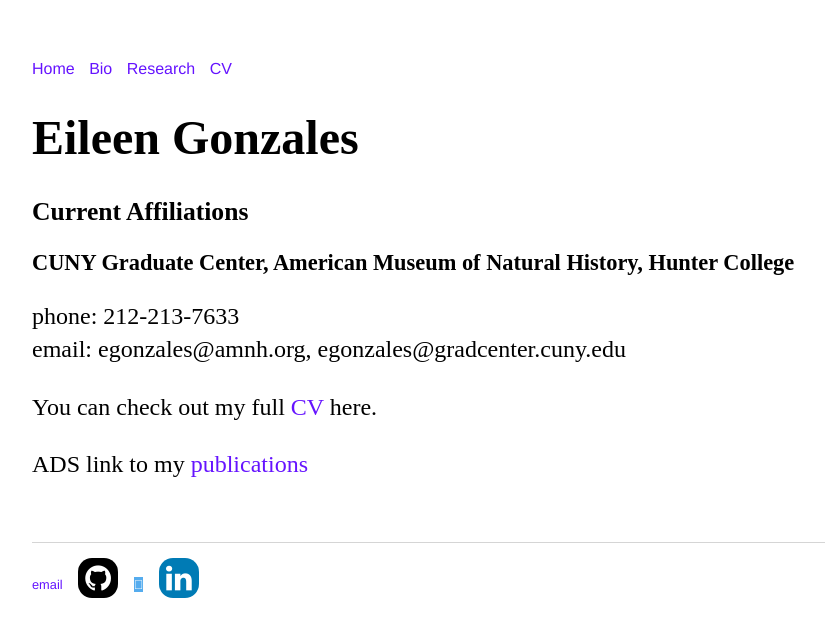
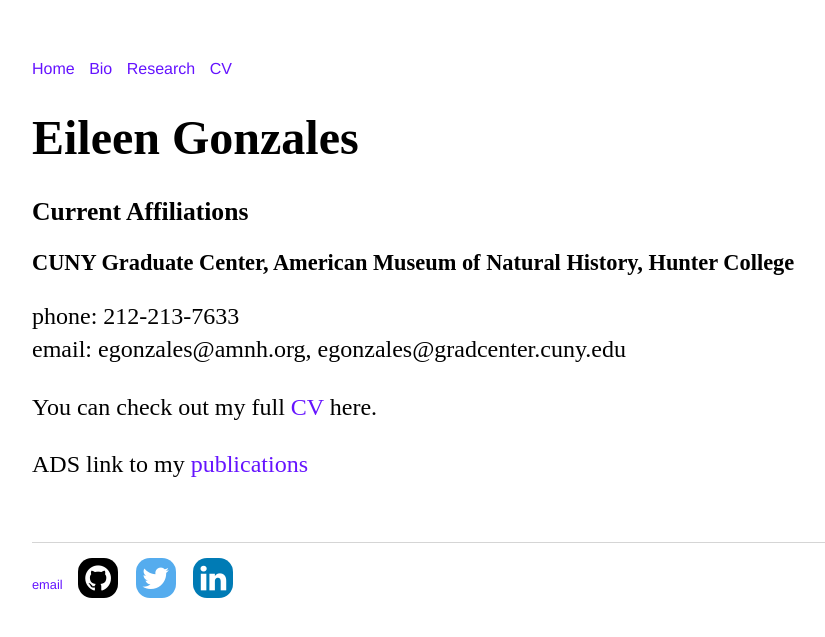
Before and after one commit to ECGonzales/ECGonzales.github.io, a Jekyll site: the page built from CV/index.html, in a window 1280 px wide. Shown: the top 637 px of the page, without its empty margins (160-985 px from the left). Built offline with Jekyll 4.4.1, drawn with Linux system fonts in a browser that asks for light colours.

Commit message:
Update default.html

```diff
--- a/_layouts/default.html
+++ b/_layouts/default.html
@@ -4,7 +4,7 @@
 			<title>{{ page.title }}</title>
 			<!-- link to main stylesheet -->
 			<link rel="stylesheet" type="text/css" href="/css/main.css">
-				<link rel="stylesheet" href="https://cdnjs.cloudflare.com/ajax/libs/font-awesome/4.7.0/css/font-awesome.min.css">
+			<link rel="stylesheet" href="https://cdnjs.cloudflare.com/ajax/libs/font-awesome/4.7.0/css/font-awesome.min.css">
 	<style>
 .fa {
   padding: 5px;
@@ -18,11 +18,6 @@
 
 .fa:hover {
     opacity: 0.3;
-}
-
-.fa-facebook {
-  background: #3B5998;
-  color: white;
 }
 
 .fa-twitter {
@@ -66,7 +61,7 @@
 
 	        		<li><a href="mailto:egonzales@amnh.org">email</a></li>
 	        		<li><a href="https://github.com/ECGonzales" class="fa fa-github"></a></li>
-              			<li><a href="https://twitter.com/EGonzales788" class="fa-twitter"></a></li>
+              			<li><a href="https://twitter.com/EGonzales788" class="fa fa-twitter"></a></li>
 				<li><a href="https://https://www.linkedin.com/in/eileengonzales/" class="fa fa-linkedin"></a></li>
 				</ul>
 			</footer>
```
